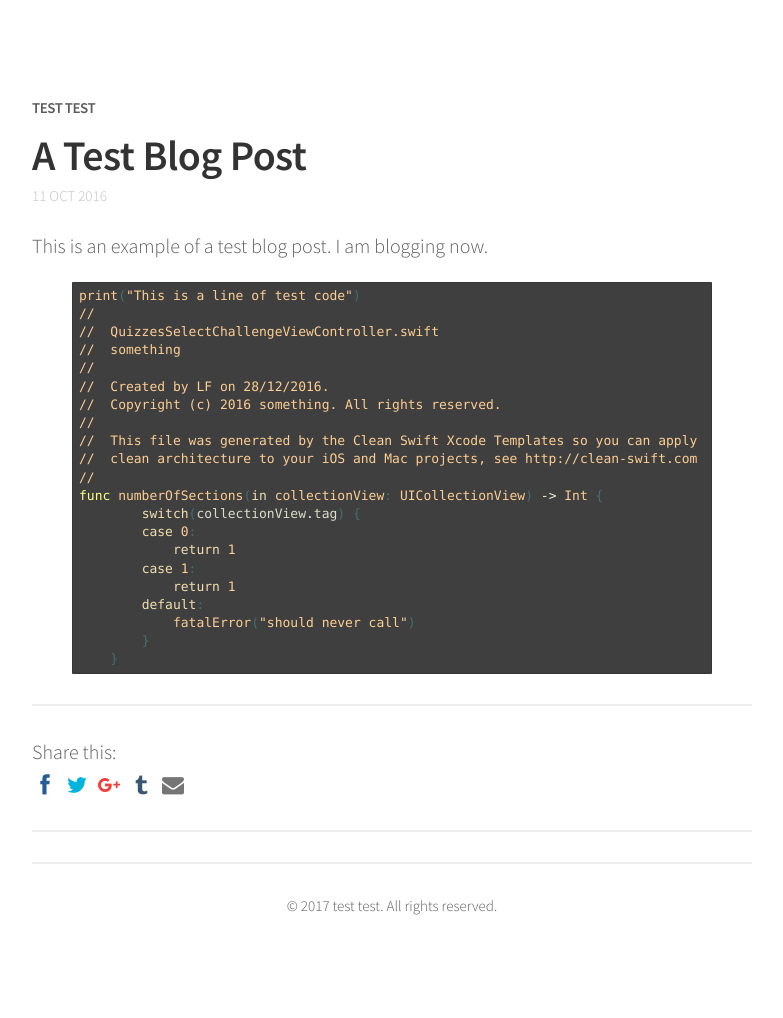
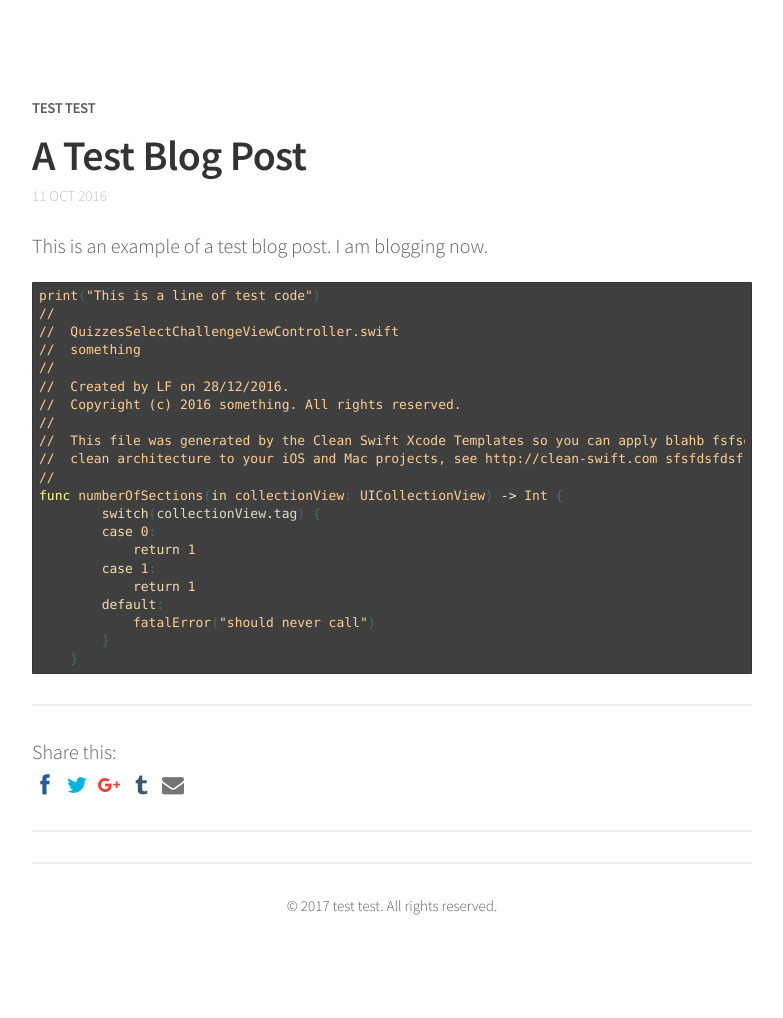
Before and after one commit to kekeboyboy/kekeboyboy.github.io, a Jekyll site: the page built from _posts/2016-10-11-a-test-blog-post.md, in a window 1280 px wide. Shown: the whole page, without its empty margins (248-1031 px from the left). Built offline with Jekyll 4.4.1, drawn with Linux system fonts in a browser that asks for light colours; nearby versions of some CDN libraries.

Commit message:
Code Highlight Box Size Fix

```diff
--- a/assets/css/main.scss
+++ b/assets/css/main.scss
@@ -6,3 +6,9 @@
 @import "typography";
 @import "highlighter";
 @import "site";
+
+
+figure {
+  margin-left: 0px;
+  margin-right: 0px;
+}
```
